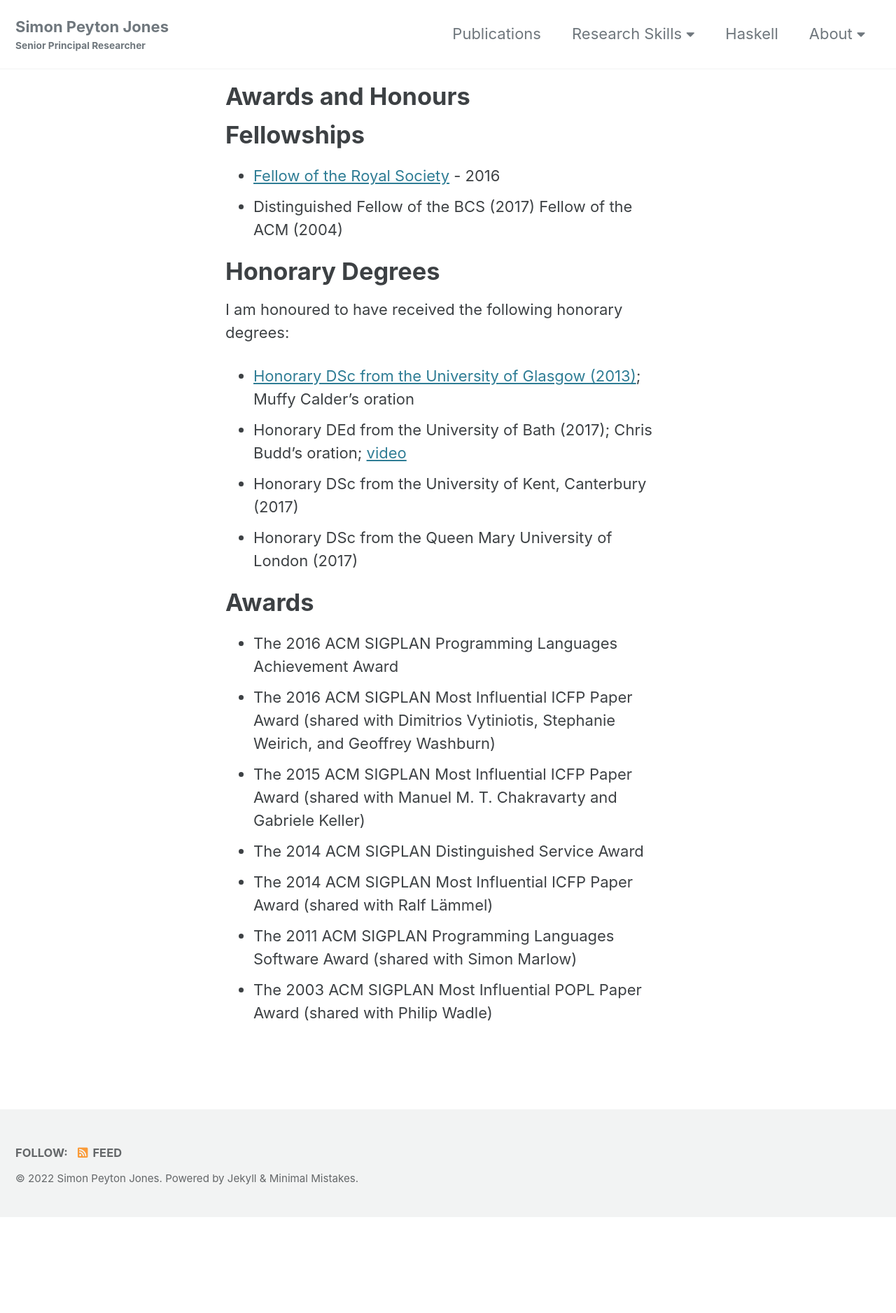
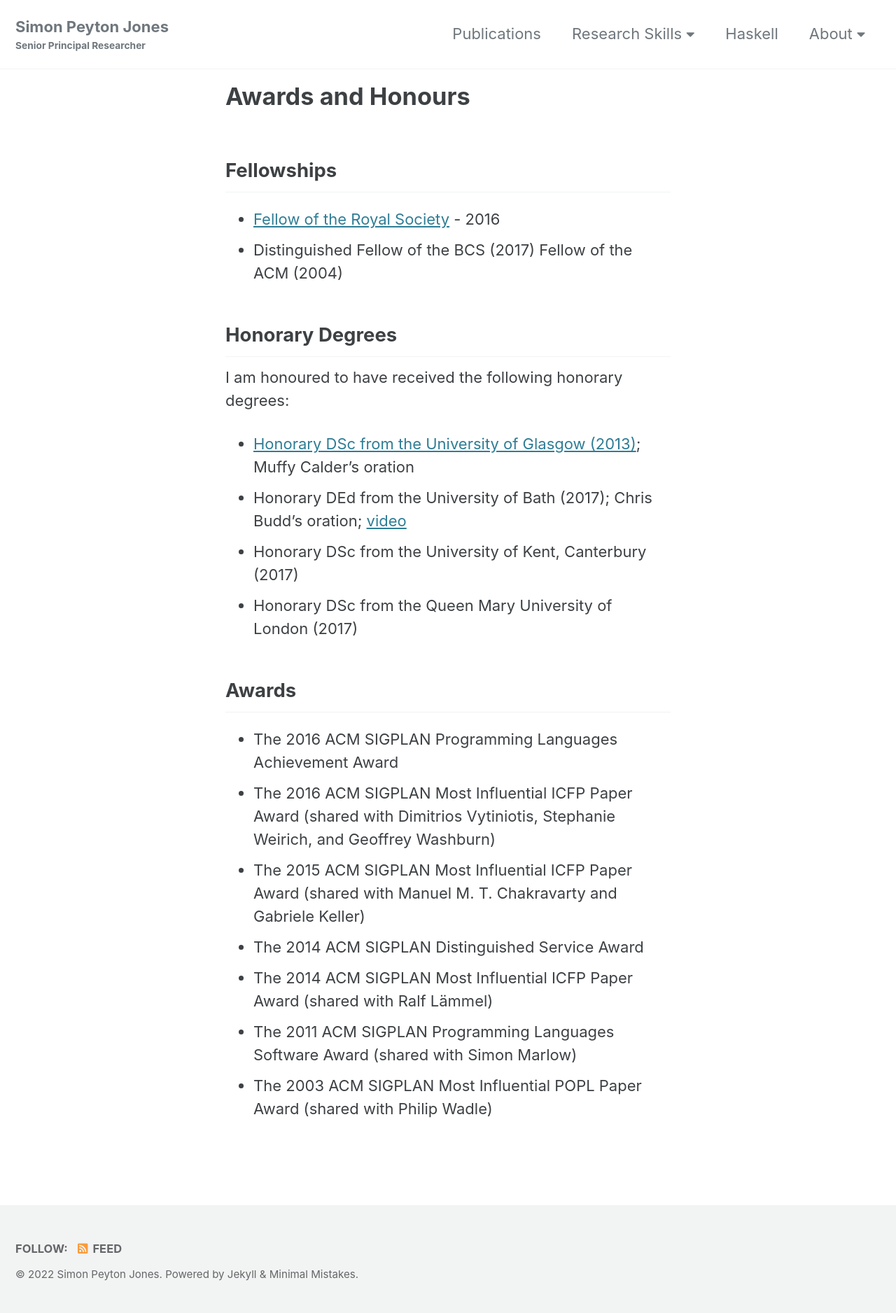
Before and after one commit to simonpj/www.peytonjones.org, a Jekyll site: the page built from _pages/about/awards-and-honours.md, in a window 1280 px wide. Shown: the whole page at 70% size. Built offline with Jekyll 4.4.1, drawn with Linux system fonts in a browser that asks for light colours; cached includes are drawn as plain includes; before the commit the page ends 1739 px from its top, so only the background shows below that.

```diff
--- a/_pages/about/awards-and-honours.md
+++ b/_pages/about/awards-and-honours.md
@@ -3,12 +3,12 @@ layout: single
 title: Awards and Honours
 ---
 
-# Fellowships
+## Fellowships
 
 * [Fellow of the Royal Society](https://royalsociety.org/people/simon-peyton-jones-12889/) - 2016
 * Distinguished Fellow of the BCS (2017) Fellow of the ACM (2004)
 
-# Honorary Degrees
+## Honorary Degrees
 
 I am honoured to have received the following honorary degrees:
 * [Honorary DSc from the University of Glasgow (2013)](https://www.gla.ac.uk/schools/computing/news/newsitem/?id=23); Muffy Calder’s oration
@@ -16,7 +16,7 @@ I am honoured to have received the following honorary degrees:
 * Honorary DSc from the University of Kent, Canterbury (2017)
 * Honorary DSc from the Queen Mary University of London (2017)
 
-# Awards
+## Awards
 
 * The 2016 ACM SIGPLAN Programming Languages Achievement Award
 * The 2016 ACM SIGPLAN Most Influential ICFP Paper Award (shared with Dimitrios Vytiniotis, Stephanie Weirich, and Geoffrey Washburn)
```
